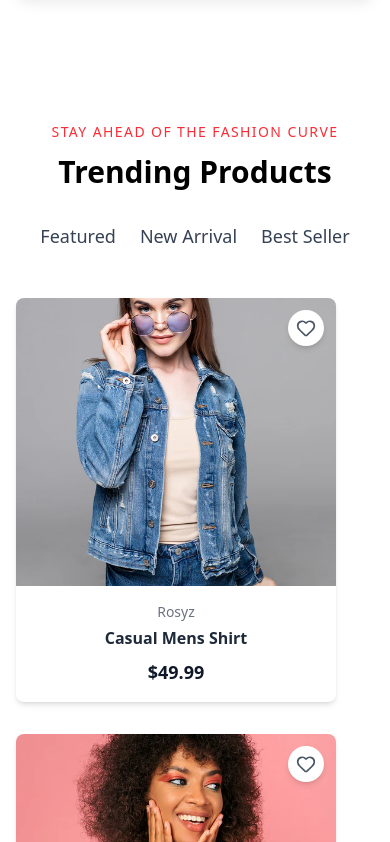
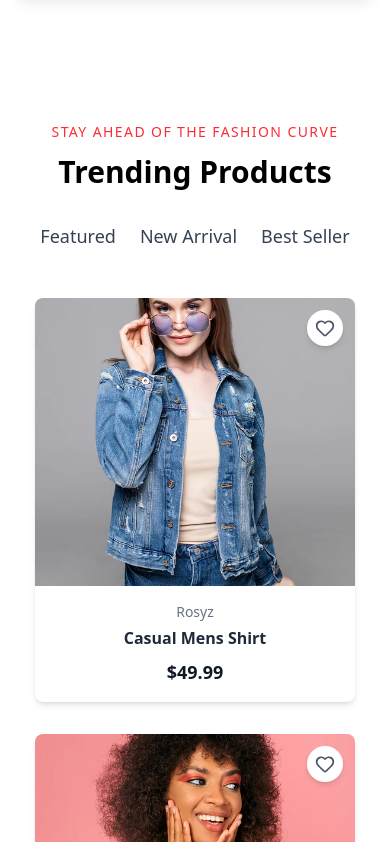
Before and after one commit to jigar8849/Next.js-E-commerce, a Next.js app: page / in a window 390 px wide. Shown: the part 3932-4774 px from the top of the page. Built offline with nearby package versions, Linux system fonts and the light colour scheme.

Commit message:
final update

```diff
--- a/src/components/Home/Tranding.tsx
+++ b/src/components/Home/Tranding.tsx
@@ -39,7 +39,7 @@
       </div>
 
       {/* Product Grid */}
-      <div className="mt-12 grid grid-cols-1 sm:grid-cols-2 md:grid-cols-3 lg:grid-cols-4 gap-8">
+      <div className="mt-12 grid grid-cols-1 sm:grid-cols-2 md:grid-cols-3 lg:grid-cols-4 gap-8 justify-items-center">
         {products.map((product, index) => (
           <ProductCard
             key={index}
```
